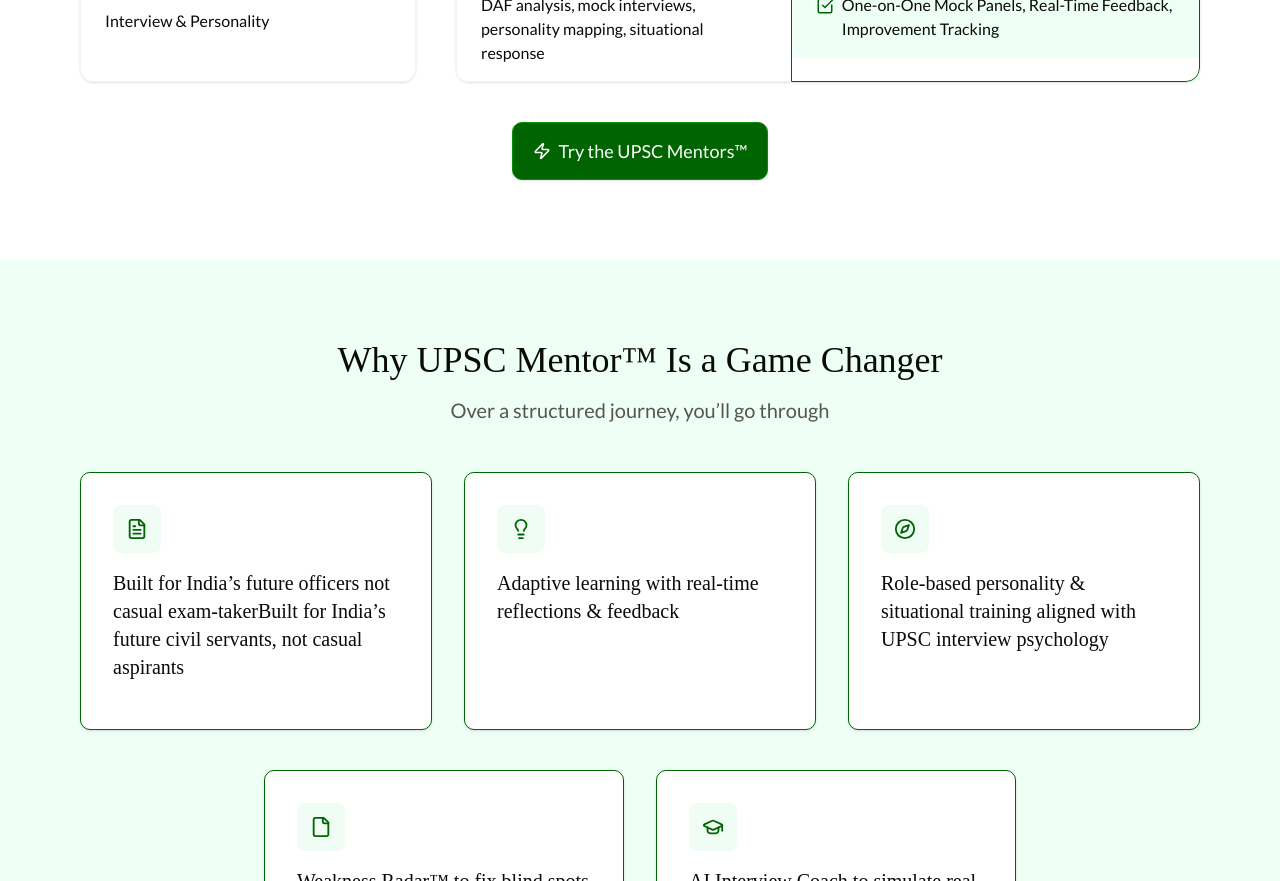
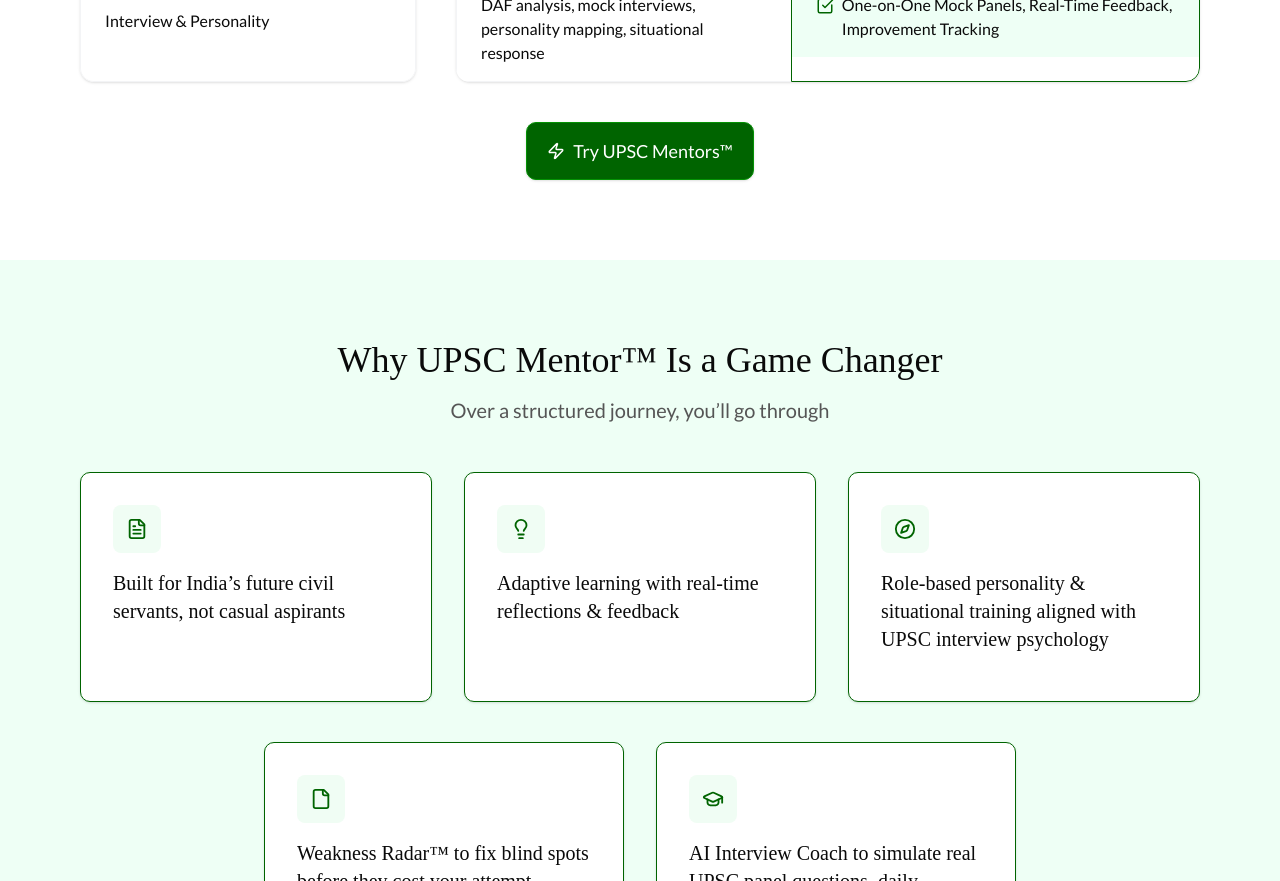
Before and after one commit to ping-media/ypd-website, a Next.js app: page /upsc-mentor in a window 1280 px wide. Shown: the part 2660-3541 px from the top of the page. Built offline with nearby package versions, Linux system fonts and the light colour scheme; a web font is replaced by a local one.

Commit message:
chores:upsc page

```diff
--- a/src/app/upsc-mentor/page.tsx
+++ b/src/app/upsc-mentor/page.tsx
@@ -59,8 +59,7 @@
 const insideData = [
   {
     icon: FileText,
-    title:
-      "Built for India’s future officers not casual exam-takerBuilt for India’s future civil servants, not casual aspirants",
+    title: "Built for India’s future civil servants, not casual aspirants",
   },
   {
     icon: Lightbulb,
@@ -425,8 +424,8 @@
         ctaLink="/#"
       />
       <Tables
-        heading="Why It Works (When Others Don’t)"
-        subheading="Because you shouldn’t choose your career based on guesswork or generic quizzes."
+        heading="Structured Journey. One Dashboard. Three Tracks."
+        subheading="Because you shouldn’t prepare for UPSC with scattered notes or generic study plans."
         trackTitle="Track"
         avoidTitle="Focus"
         experienceTitle="What You Get"
@@ -445,7 +444,7 @@
           "Structured Answer Templates, Daily Writing Feedback, Role-Aligned Notes",
           "One-on-One Mock Panels, Real-Time Feedback, Improvement Tracking",
         ]}
-        ctaText="Try the UPSC Mentors™"
+        ctaText="Try UPSC Mentors™"
         ctaLink="/#"
       />
       <CvpInside
```
